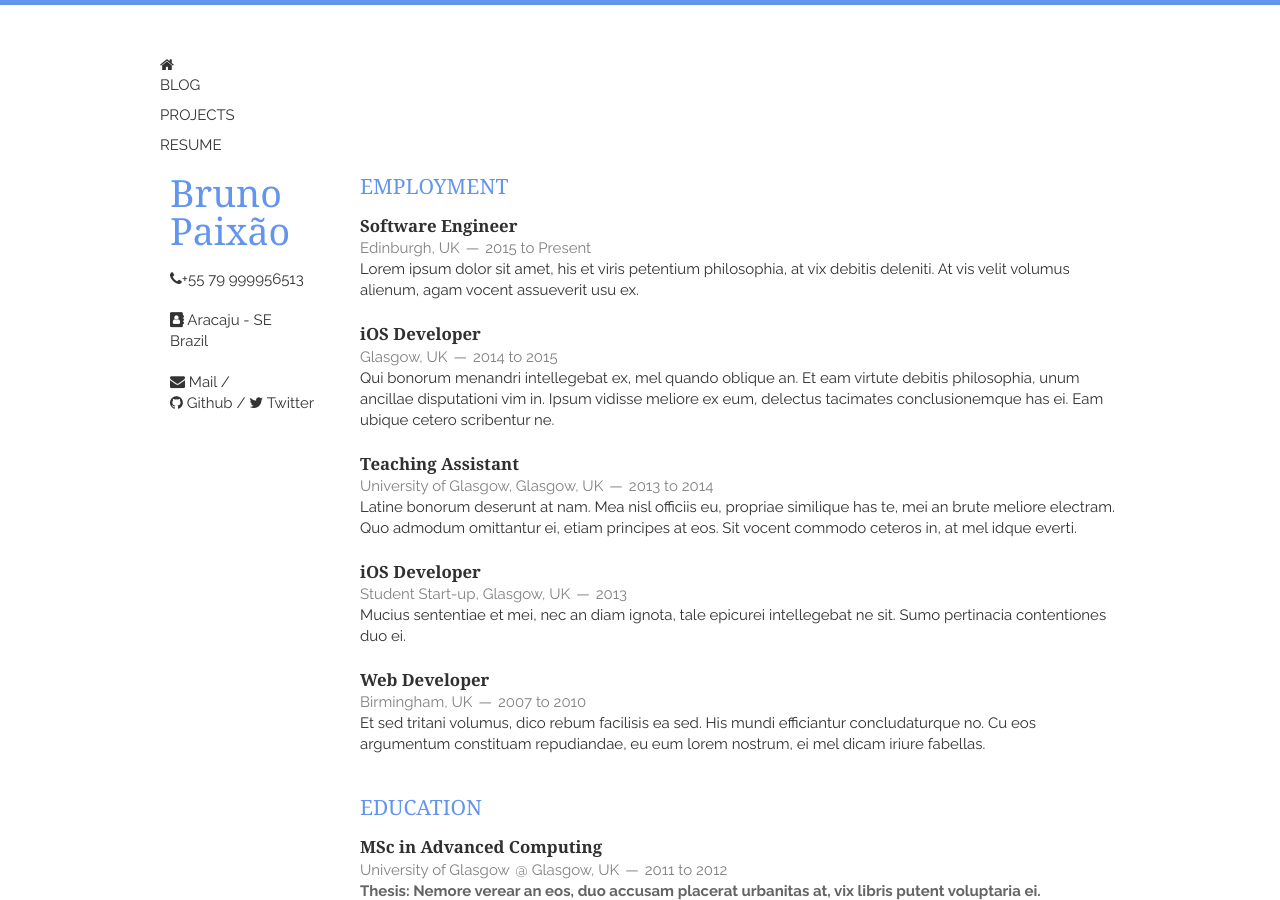
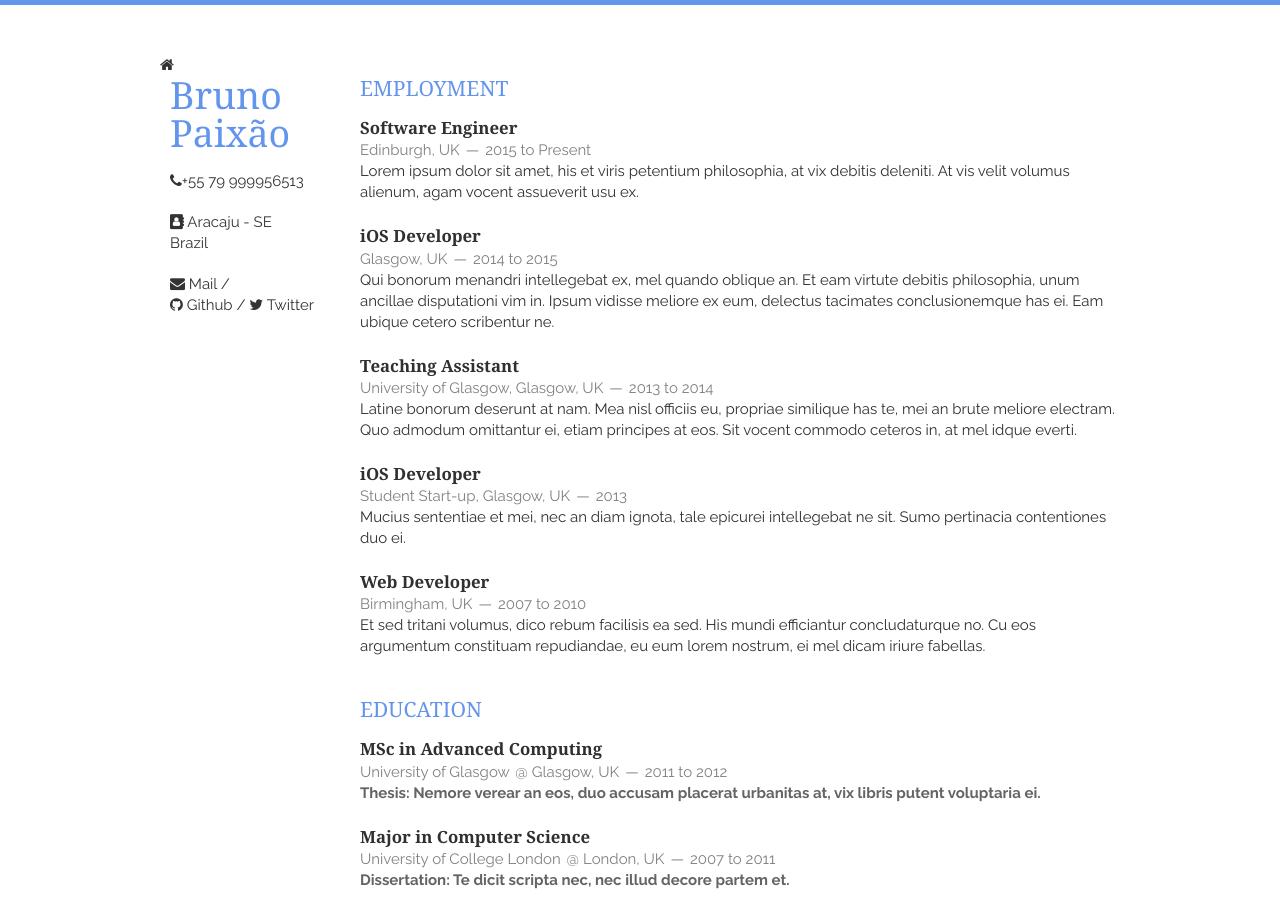
Before and after one commit to brunopaixao87/brunopaixao87.github.io-vitae, a Jekyll site: the page built from index.html, in a window 1280 px wide and 900 px high. Built offline with Jekyll 4.4.1, drawn with Linux system fonts in a browser that asks for light colours; nearby versions of some CDN libraries; the list of posts is cut into pages by our own code.

Commit message:
ajustando layout nav

```diff
--- a/_includes/header.html
+++ b/_includes/header.html
@@ -3,12 +3,5 @@
     <div class="navbar-header">
       <a class="navbar-brand" href="http://brunopaixao.dev"><i class="fa fa-home"></i></a>
     </div>
-    <div id="navbar">
-      <ul class="nav navbar-nav navbar-right">
-        <li><a href="{{ site.baseurl }}blog.html">BLOG</a></li>
-        <li><a href="{{ site.baseurl }}projects.html">PROJECTS</a></li>
-        <li><a href="{{ site.baseurl }}/vitae">RESUME</a></li>
-      </ul>
-    </div>
   </div>
 </nav>
```
